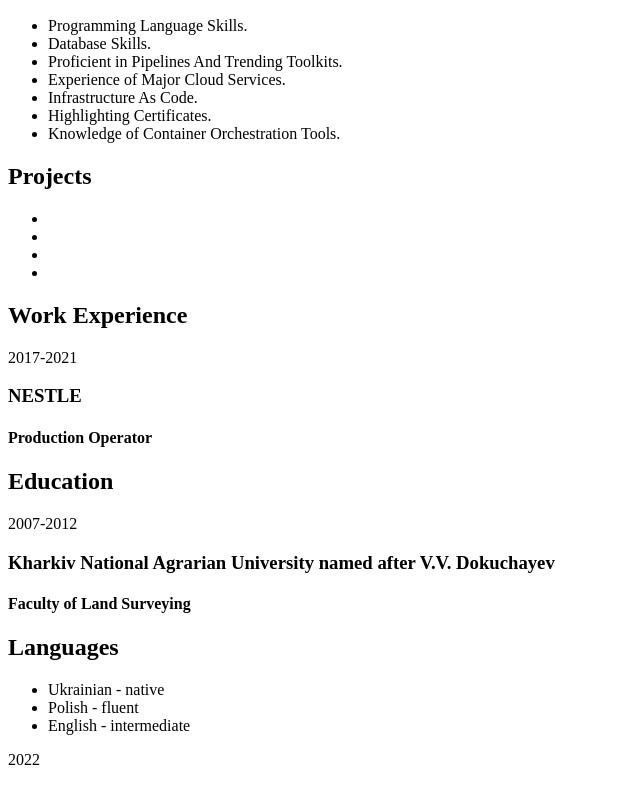
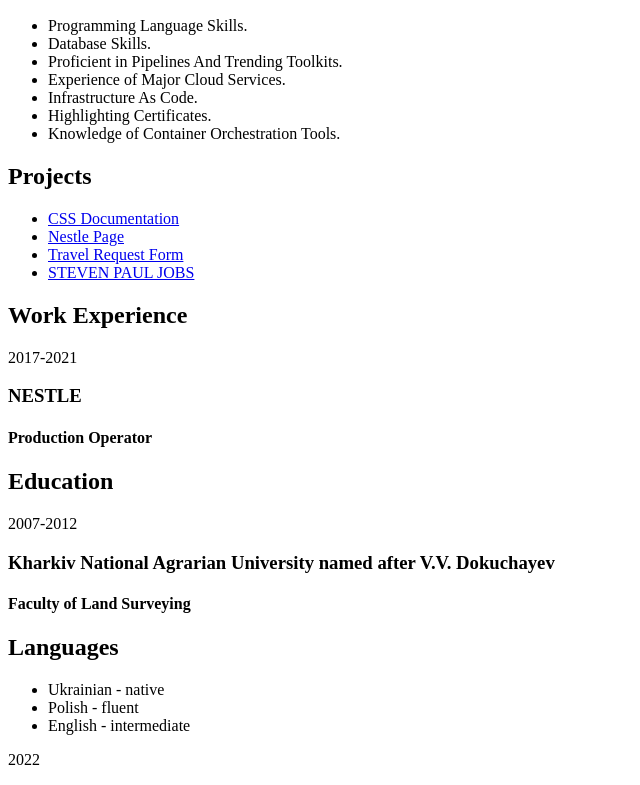
Before and after one commit to Janaaaaaaaaaa/rsschool-cv, a plain HTML site: page index.html in a window 1280 px wide. Shown: the part 1281-2066 px from the top of the page, without its empty margins (0-640 px from the left). Drawn offline with Linux system fonts and the light colour scheme.

Commit message:
fix:add name of projects

```diff
--- a/index.html
+++ b/index.html
@@ -57,10 +57,10 @@
             <div>
                 <h2>Projects</h2>
                 <ul>
-                    <li><a href="https://codepen.io/Janoczka/pen/jOyLGYm"></a></li>
-                    <li><a href="https://codepen.io/Janoczka/pen/OJWMGXw"></a></li>
-                    <li><a href="https://codepen.io/Janoczka/pen/LYbKaza"></a></li>
-                    <li><a href="https://codepen.io/Janoczka/pen/VwmrrYr"></a></li>
+                    <li><a href="https://codepen.io/Janoczka/pen/jOyLGYm">CSS Documentation</a></li>
+                    <li><a href="https://codepen.io/Janoczka/pen/OJWMGXw">Nestle Page</a></li>
+                    <li><a href="https://codepen.io/Janoczka/pen/LYbKaza">Travel Request Form</a></li>
+                    <li><a href="https://codepen.io/Janoczka/pen/VwmrrYr">STEVEN PAUL JOBS</a></li>
                 </ul>
             </div>
             <div>
```
